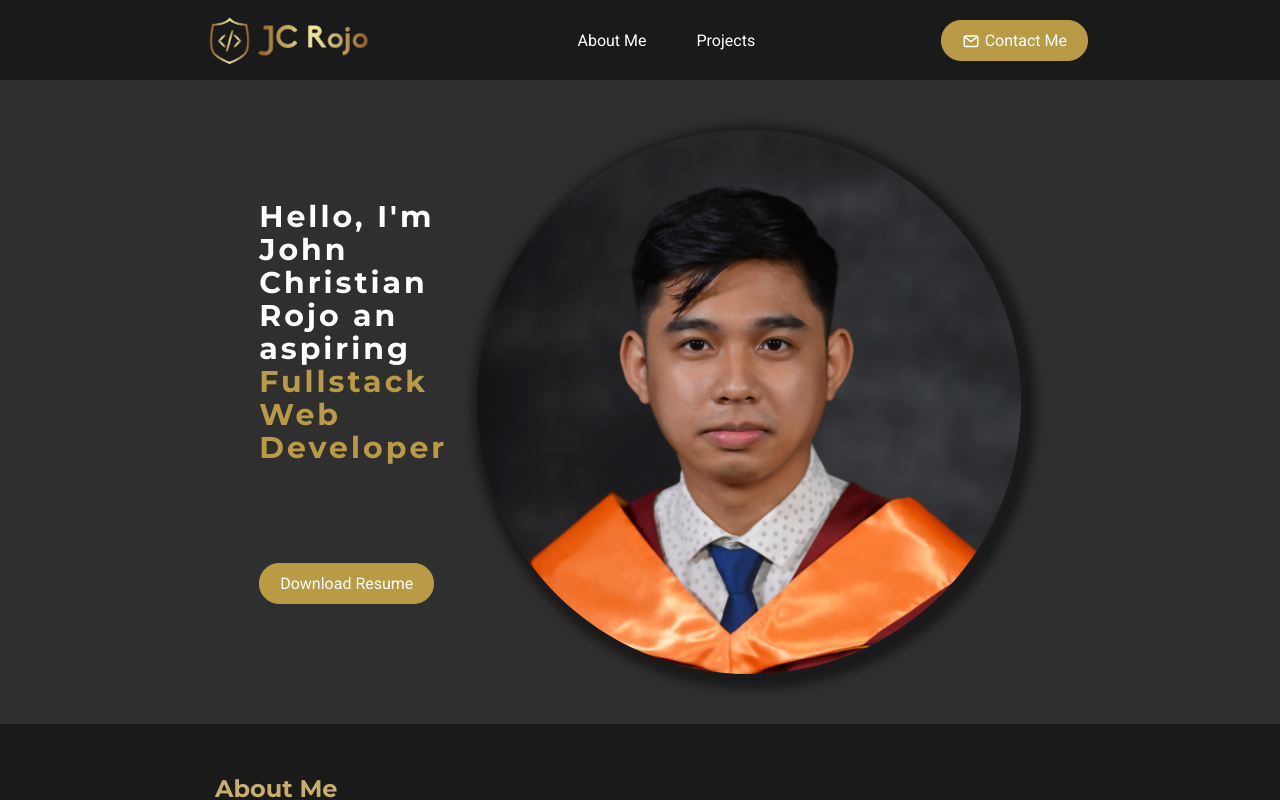
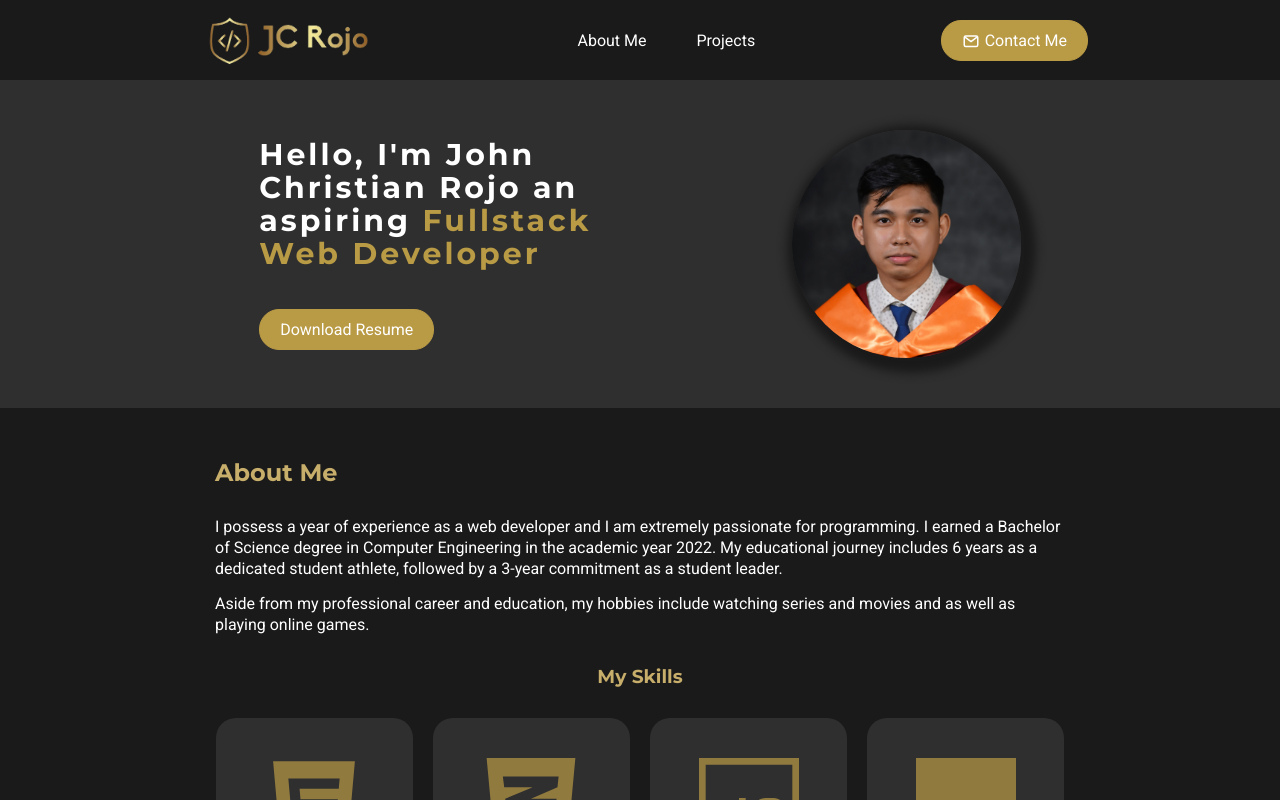
Before and after one commit to JChristianRojo/portfolio, a React (Vite) app: page / in a window 1280 px wide. Shown: the top 800 px of the page. Built offline with nearby package versions, Linux system fonts and the light colour scheme; grey boxes are pictures that could not be loaded.

Commit message:
fix hero section row width

```diff
--- a/src/components/Hero/hero.css
+++ b/src/components/Hero/hero.css
@@ -74,19 +74,21 @@
         text-align: left;
         max-width: 85%;
         margin: auto;
+        justify-content: space-between;
     }
 
     .hero .sectionHead {
-        max-width: 70%;
+        max-width: 45%;
+        width: 100%;
+        align-items: start;
+    }
+
+    .hero .imageContainer {
+        max-width: 30%;
         width: 100%;
     }
 
-    .hero .sectionHead {
-        align-items: start;
-    }
-
     .hero .myPicture {
-        width: 100%;
         margin-left: auto;
     }
 }
```
